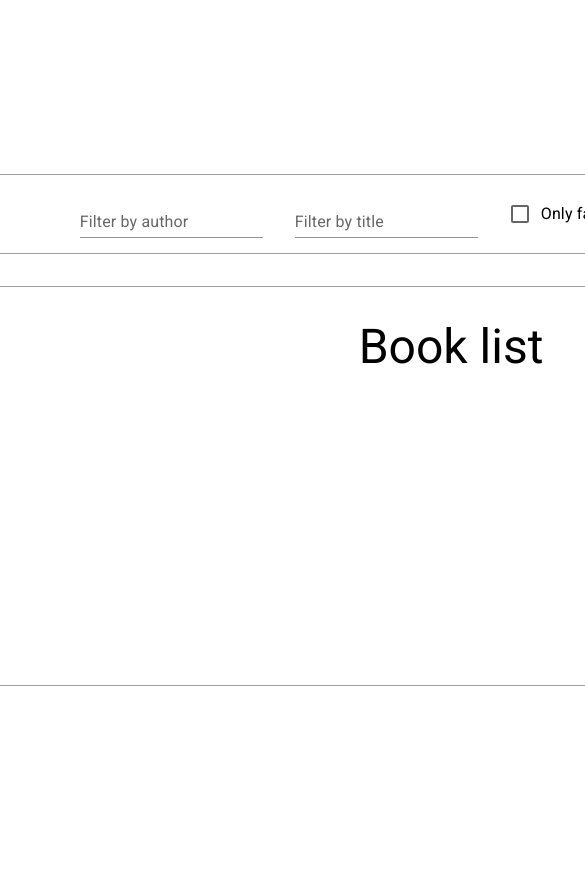
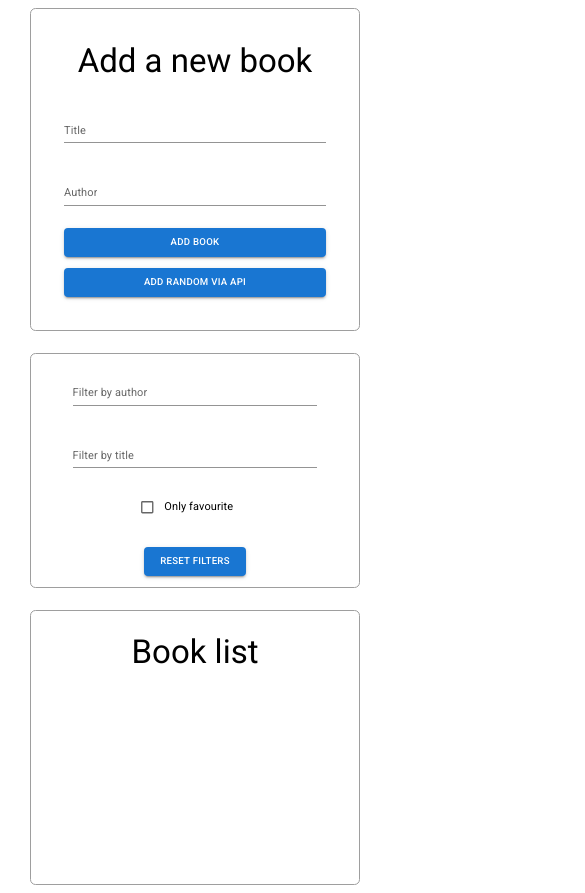
Before and after one commit to SockRat1/booklibary, a React (Vite) app: page / in a window 390 px wide. Shown: the top 893 px of the page, 585 px wide, since content can reach past the window. Before the commit the page ends 860 px from the top, so only its background shows below. Built offline with nearby package versions, Linux system fonts and the light colour scheme.

Commit message:
adaptive

```diff
--- a/src/App.jsx
+++ b/src/App.jsx
@@ -21,8 +21,9 @@ function App() {
         <Box
           sx={{
             display: "flex",
+            flexDirection: { xs: "column", md: "row" },
             gap: "2rem",
-            alignItems: "stretch",
+            alignItems: "stretch  ",
           }}
         >
           <BookForm />
--- a/src/components/BookForm.jsx
+++ b/src/components/BookForm.jsx
@@ -38,7 +38,7 @@ function BookForm() {
           justifyContent: "center",
         }}
       >
-        <Typography variant="h3 ">Add a new book</Typography>
+        <Typography variant="h3">Add a new book</Typography>
         <TextField
           variant="standard"
           label="Title"
@@ -52,14 +52,9 @@ function BookForm() {
           onChange={(e) => setAuthor(e.target.value)}
         />
         <Box display="flex" flexDirection="column" gap="1rem" width="100%">
-          <Box display="flex" gap="1rem" width="100%">
-            <Button variant="contained" fullWidth onClick={addHandler}>
-              Add Book
-            </Button>
-            <Button variant="contained" fullWidth>
-              Add random
-            </Button>
-          </Box>
+          <Button variant="contained" fullWidth onClick={addHandler}>
+            Add Book
+          </Button>
           <Button variant="contained">Add random via API</Button>
         </Box>
       </Box>
--- a/src/components/BookList.jsx
+++ b/src/components/BookList.jsx
@@ -1,14 +1,38 @@
-import { Box, List, ListItem, ListItemText, Typography } from "@mui/material";
-import React from "react";
-import { useSelector } from "react-redux";
+import {
+  Bookmark,
+  BookmarkBorder,
+  Delete,
+  Favorite,
+} from "@mui/icons-material";
+import {
+  Box,
+  Checkbox,
+  IconButton,
+  List,
+  ListItem,
+  ListItemText,
+  Typography,
+} from "@mui/material";
+import React, { useState } from "react";
+import { useDispatch, useSelector } from "react-redux";
+import { deleteBook, toggleFavorite } from "../redux/books/actionCreators";
 
 function BookList() {
+  const [fav, setFav] = useState(false);
   const books = useSelector((state) => state.books);
+  const dispatch = useDispatch();
+  function handlerDelete(id) {
+    dispatch(deleteBook(id));
+  }
+  function handleFavorite(e, id) {
+    dispatch(toggleFavorite(id));
+    setFav(e.target.checked);
+  }
   return (
     <Box
       sx={{
         py: "2rem",
-        width: "60rem",
+        width: { sx: "30rem", md: "60rem" },
         height: "25rem",
         textAlign: "center",
         border: "0.1rem solid",
@@ -19,11 +43,16 @@ function BookList() {
       <Typography variant="h3" component="span">
         Book list
       </Typography>
-      <List>
+      <List
+        sx={{
+          maxHeight: "19rem",
+          overflowY: "auto",
+        }}
+      >
         {books.map((val, index) => {
           return (
             <ListItem
-              key={index}
+              key={val.id}
               sx={{
                 backgroundColor: index % 2 != 0 ? "grey.100" : null,
                 borderBottom: "0.1rem solid",
@@ -32,6 +61,18 @@ function BookList() {
               }}
             >
               <ListItemText primary={val.title} secondary={val.author} />
+              <Checkbox
+                icon={<BookmarkBorder />}
+                checkedIcon={<Bookmark />}
+                checked={fav}
+                onChange={(e) => handleFavorite(e, val.id)}
+              />
+              <IconButton
+                sx={{ ml: "auto" }}
+                onClick={() => handlerDelete(val.id)}
+              >
+                <Delete />
+              </IconButton>
             </ListItem>
           );
         })}
--- a/src/components/BookSearch.jsx
+++ b/src/components/BookSearch.jsx
@@ -8,6 +8,7 @@ import {
 import React from "react";
 
 function BookSearch() {
+  const textsize = { width: { xs: "80%", md: "25%" } };
   return (
     <Box
       sx={{
@@ -15,17 +16,17 @@ function BookSearch() {
         alignItems: "center",
         justifyContent: "center",
         gap: "2rem",
-        height: "5rem",
-        width: "60rem",
+        height: "fit-content",
+        width: { sx: "30rem", md: "60rem" },
         p: "1rem",
-
+        flexDirection: { xs: "column", md: "row" },
         border: "0.1rem solid",
         borderColor: "grey.500",
         borderRadius: "0.5rem",
       }}
     >
-      <TextField variant="standard" label="Filter by author" />
-      <TextField variant="standard" label="Filter by title" />
+      <TextField variant="standard" label="Filter by author" sx={textsize} />
+      <TextField variant="standard" label="Filter by title" sx={textsize} />
       <FormControlLabel control={<Checkbox />} label="Only favourite" />
       <Button variant="contained">Reset filters</Button>
     </Box>
--- a/src/index.css
+++ b/src/index.css
@@ -1,3 +1,11 @@
 * {
   box-sizing: border-box;
 }
+html {
+  font-size: 100%; /* 16px — базовый размер */
+}
+@media (max-width: 576px) {
+  html {
+    font-size: 11px;
+  }
+}
--- a/src/redux/books/actionCreators.js
+++ b/src/redux/books/actionCreators.js
@@ -3,6 +3,18 @@ import * as a from "./actionTypes";
 export const addBook = (newBook) => {
   return {
     type: a.ADD_BOOK,
-    payload: newBook,
+    payload: { ...newBook, isFavorite: false },
   };
 };
+export const deleteBook = (id) => {
+  return {
+    type: a.DELETE_BOOK,
+    payload: id,
+  };
+};
+export const toggleFavorite = (id) => {
+  return {
+    type: a.TOGGLE_FAVORITE,
+    payload: id,
+  };
+};
--- a/src/redux/books/actionTypes.js
+++ b/src/redux/books/actionTypes.js
@@ -1 +1,3 @@
-export const ADD_BOOK = "ADD_BOOk";
+export const ADD_BOOK = "ADD_BOOK";
+export const DELETE_BOOK = "DELETE_BOOK";
+export const TOGGLE_FAVORITE = "TOGGLE_FAVORITE";
--- a/src/redux/books/reducer.js
+++ b/src/redux/books/reducer.js
@@ -6,6 +6,14 @@ const booksReducer = (state = initialState, action) => {
   switch (action.type) {
     case a.ADD_BOOK:
       return [...state, action.payload];
+    case a.DELETE_BOOK:
+      return state.filter((book) => book.id !== action.payload);
+    case a.TOGGLE_FAVORITE:
+      return state.map((book) => {
+        return book.id === action.payload
+          ? { ...book, isFavorite: !book.isFavorite }
+          : { ...book };
+      });
     default:
       return state;
   }
```
